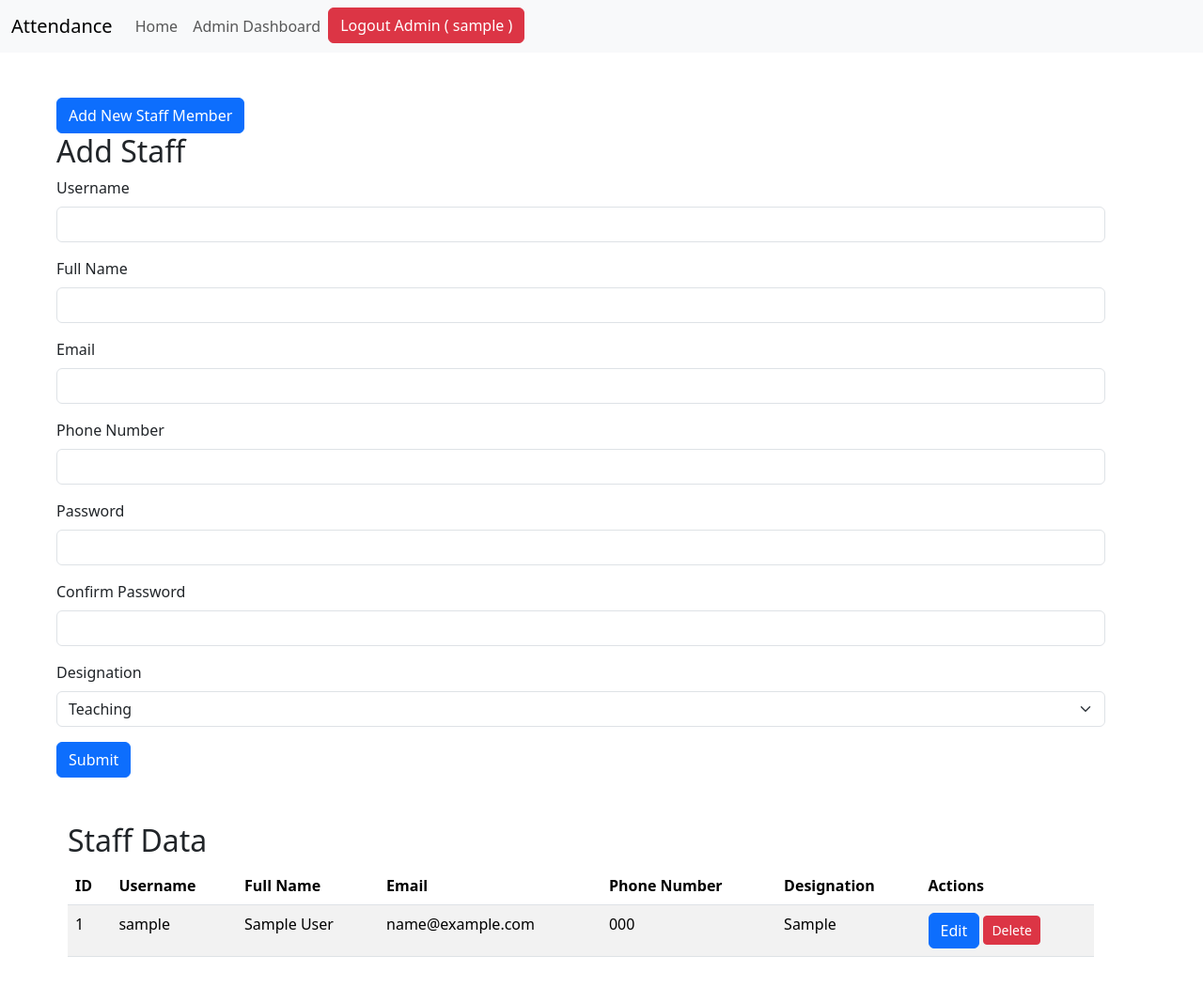
After one commit to hishamized/universityAttendence, a PHP site: page /kashmirUniversity/admin/manage_staff.php in a window 1280 px wide, after a click on "Add New Staff Member". The commit adds this page. Shown: the whole page at 94% size. Run offline with PHP 8.4, Linux system fonts and the light colour scheme; the visitor is signed in with stand-in values (Sample User, id 1); tables that the repository leaves empty or names only in its code hold one stand-in row (values such as "Sample post"); some libraries are stand-ins or nearby versions.

Commit message:
Staff Management Features: 1) Add new staff member 2) Edit Staff Member Account 3) Delete staff member account

```diff
--- a/admin/admin_dashboard.php
+++ b/admin/admin_dashboard.php
@@ -122,6 +122,10 @@ mysqli_close($conn);
             <li class="nav-item">
                 <a class="nav-link" href="manage_subjects.php">Manage Subjects</a>
             </li>
+            <li class="nav-item">
+                <a class="nav-link" href="manage_staff.php">Manage Staff</a>
+            </li>
+
         </ul>
     </div>
 
--- /dev/null
+++ b/admin/manage_staff.php
@@ -0,0 +1,327 @@
+<?php
+session_start();
+
+// Check if admin is not logged in, redirect to login page
+if (!isset($_SESSION['admin_id'])) {
+    header("Location: admin_login.php");
+    exit();
+}
+
+require_once('../config.php');
+
+if ($_SERVER['REQUEST_METHOD'] == "POST" && isset($_POST['addNewStaff'])) {
+    $username = htmlspecialchars($_POST['username']);
+    $fullName = htmlspecialchars($_POST['fullName']);
+    $email = htmlspecialchars($_POST['email']);
+    $phoneNumber = htmlspecialchars($_POST['phoneNumber']);
+    $password = htmlspecialchars($_POST['password']);
+    $confirmPassword = htmlspecialchars($_POST['confirmPassword']);
+    $designation = htmlspecialchars($_POST['designation']);
+
+    if (strlen($password) < 8) {
+        echo "Password must be at least 8 characters long";
+        exit();
+    } else if ($password != $confirmPassword) {
+        echo "Passwords do not match";
+        exit();
+    } else if (!filter_var($email, FILTER_VALIDATE_EMAIL)) {
+        echo "Invalid email address";
+        exit();
+    } else if (strlen($phoneNumber) < 10) {
+        echo "Invalid phone number";
+        exit();
+    } else if ($username == "" || $fullName == "") {
+        echo "Username and Full Name are required";
+        exit();
+    }
+
+    // Check if the username already exists
+    $sql = "SELECT COUNT(*) FROM staff WHERE username = ?";
+    $stmt = mysqli_prepare($conn, $sql);
+    mysqli_stmt_bind_param($stmt, 's', $username);
+    mysqli_stmt_execute($stmt);
+    mysqli_stmt_bind_result($stmt, $count);
+    mysqli_stmt_fetch($stmt);
+    mysqli_stmt_close($stmt);
+    if ($count > 0) {
+        // echo "Username already exists";
+        echo '<div class="alert alert-danger alert-dismissible fade show" role="alert">';
+        exit();
+    }
+
+    // Hash the password
+    $password = password_hash($password, PASSWORD_DEFAULT);
+
+    // Insert the new staff member into the database
+    $sql = "INSERT INTO staff (username, full_name, email, phone_number, password, designation) VALUES (?, ?, ?, ?, ?, ?)";
+    $stmt = mysqli_prepare($conn, $sql);
+    mysqli_stmt_bind_param($stmt, 'ssssss', $username, $fullName, $email, $phoneNumber, $password, $designation);
+    if ($stmt->execute()) {
+        echo '<div class="alert alert-success alert-dismissible fade show" role="alert">
+        Staff member added successfully
+        <button type="button" class="btn-close" data-bs-dismiss="alert" aria-label="Close"></button>
+      </div>';
+    } else {
+        echo '<div class="alert alert-danger alert-dismissible fade show" role="alert">
+        Failed to add staff member
+        <button type="button" class="btn-close" data-bs-dismiss="alert" aria-label="Close"></button>
+      </div>';
+    }
+    unset($_POST['addNewStaff']);
+    mysqli_stmt_close($stmt);
+}
+
+if ($_SERVER['REQUEST_METHOD'] == 'POST' && isset($_POST['editStaff'])) {
+    $editStaffid = htmlspecialchars(trim($_POST['editStaffId']));
+    $editUsername = htmlspecialchars(trim($_POST['editUsername']));
+    $editFullName = htmlspecialchars(trim($_POST['editFullName']));
+    $editEmail = htmlspecialchars(trim($_POST['editEmail']));
+    $editPhoneNumber = htmlspecialchars(trim($_POST['editPhoneNumber']));
+    $editDesignation = htmlspecialchars(trim($_POST['editDesignation']));
+
+    $sql =  "SELECT COUNT(*) FROM staff WHERE username = ?";
+
+    $stmt = mysqli_prepare($conn, $sql);
+    mysqli_stmt_bind_param($stmt, 's', $editUsername);
+    mysqli_stmt_execute($stmt);
+    mysqli_stmt_bind_result($stmt, $count);
+    mysqli_stmt_fetch($stmt);
+    mysqli_stmt_close($stmt);
+
+
+    if ($count > 0) {
+        // echo "Username already exists";
+        echo '<div class="alert alert-danger alert-dismissible fade show" role="alert">';
+        exit();
+    }
+    $sql = "UPDATE staff SET username = ?, full_name = ?, email = ?, phone_number = ?, designation = ? WHERE id = ?";
+    $stmt = mysqli_prepare($conn, $sql);
+    mysqli_stmt_bind_param($stmt, 'sssssi', $editUsername, $editFullName, $editEmail, $editPhoneNumber, $editDesignation, $editStaffid);
+    if ($stmt->execute()) {
+        echo '<div class="alert alert-success alert-dismissible fade show" role="alert">
+        Staff member updated successfully
+        <button type="button" class="btn-close" data-bs-dismiss="alert" aria-label="Close"></button>
+      </div>';
+    } else {
+        echo '<div class="alert alert-danger alert-dismissible fade show" role="alert">
+        Failed to update staff member
+        <button type="button" class="btn-close" data-bs-dismiss="alert" aria-label="Close"></button>
+        </div>';
+    }
+}
+
+if($_SERVER['REQUEST_METHOD'] === 'POST' && isset($_POST['deleteStaffId'])){
+    $staffId = $_POST['deleteStaffId'];
+
+    $stmt = $conn->prepare("DELETE FROM staff WHERE id = ?");
+    $stmt->bind_param("i", $staffId);
+
+    if($stmt->execute()){
+        echo '<div class="alert alert-success" role="alert">Subject deleted successfully.</div>';
+    } else {
+        echo '<div class="alert alert-danger" role="alert">Error deleting subject: ' . $conn->error . '</div>';
+    }
+
+    unset($_POST['deleteStaffId']);
+    $stmt->close();
+}
+
+// Fetch all staff members from the database
+$sql = "SELECT  id, username, full_name, email, phone_number, designation FROM staff";
+$result = mysqli_query($conn, $sql);
+$staffData = mysqli_fetch_all($result, MYSQLI_ASSOC);
+
+?>
+
+<!DOCTYPE html>
+<html lang="en">
+
+<head>
+    <meta charset="UTF-8">
+    <meta name="viewport" content="width=device-width, initial-scale=1.0">
+    <title>Document</title>
+    <link href="https://cdn.jsdelivr.net/npm/bootstrap@5.3.3/dist/css/bootstrap.min.css" rel="stylesheet" integrity="sha384-QWTKZyjpPEjISv5WaRU9OFeRpok6YctnYmDr5pNlyT2bRjXh0JMhjY6hW+ALEwIH" crossorigin="anonymous">
+
+    <script src="https://kit.fontawesome.com/1bc2765d38.js" crossorigin="anonymous"></script>
+    <script src="https://code.jquery.com/jquery-3.7.0.min.js" integrity="sha256-2Pmvv0kuTBOenSvLm6bvfBSSHrUJ+3A7x6P5Ebd07/g=" crossorigin="anonymous"></script>
+    <script src="../js/admin/manage_staff.js" type="text/javascript"></script>
+</head>
+
+<body>
+    <!-- Navbar -->
+    <nav class="navbar navbar-expand-lg bg-body-tertiary">
+        <div class="container-fluid">
+            <a class="navbar-brand" href="#">Attendance</a>
+            <button class="navbar-toggler" type="button" data-bs-toggle="collapse" data-bs-target="#navbarNav" aria-controls="navbarNav" aria-expanded="false" aria-label="Toggle navigation">
+                <span class="navbar-toggler-icon"></span>
+            </button>
+            <div class="collapse navbar-collapse" id="navbarNav">
+                <ul class="navbar-nav">
+                    <li class="nav-item">
+                        <a class="nav-link" href="<?php echo BASE_URL ?>">Home</a>
+                    </li>
+                    <li class="nav-item">
+                        <a class="nav-link" href="admin_dashboard.php">Admin Dashboard</a>
+                    </li>
+                    <li class="nav-item">
+                        <a class="btn btn-danger" href="admin_logout.php">Logout Admin ( <?php echo $_SESSION['admin_username'] ?> )</a>
+                    </li>
+                </ul>
+            </div>
+        </div>
+    </nav>
+
+    <div class="container m-5">
+        <button class="btn btn-primary" onclick="toggleAddStaffForm('staffFormContainer')">Add New Staff Member</button>
+        <div id="staffFormContainer" class="form-container" style="display: none;">
+            <h2>Add Staff</h2>
+            <form id="staffForm" method="post" action="manage_staff.php">
+                <div class="mb-3">
+                    <label for="username" class="form-label">Username</label>
+                    <input type="text" class="form-control" id="username" name="username" required>
+                </div>
+                <div class="mb-3">
+                    <label for="fullName" class="form-label">Full Name</label>
+                    <input type="text" class="form-control" id="fullName" name="fullName" required>
+                </div>
+                <div class="mb-3">
+                    <label for="email" class="form-label">Email</label>
+                    <input type="email" class="form-control" id="email" name="email" required>
+                </div>
+                <div class="mb-3">
+                    <label for="phoneNumber" class="form-label">Phone Number</label>
+                    <input type="text" class="form-control" id="phoneNumber" name="phoneNumber" required>
+                </div>
+                <div class="mb-3">
+                    <label for="password" class="form-label">Password</label>
+                    <input type="password" class="form-control" id="password" name="password" required>
+                </div>
+                <div class="mb-3">
+                    <label for="confirmPassword" class="form-label">Confirm Password</label>
+                    <input type="password" class="form-control" id="confirmPassword" name="confirmPassword" required>
+                </div>
+                <div class="mb-3">
+                    <label for="designation" class="form-label">Designation</label>
+                    <select class="form-select" id="designation" name="designation" required>
+                        <option value="teaching">Teaching</option>
+                        <option value="non_teaching">Non-Teaching</option>
+                        <option value="dignitary">Dignitary</option>
+                    </select>
+                </div>
+                <button type="submit" name="addNewStaff" class="btn btn-primary">Submit</button>
+            </form>
+        </div>
+    </div>
+
+    <div class="container m-5">
+
+        <div class="container mt-5">
+            <h2>Staff Data</h2>
+            <table class="table table-striped">
+                <thead>
+                    <tr>
+                        <th>ID</th>
+                        <th>Username</th>
+                        <th>Full Name</th>
+                        <th>Email</th>
+                        <th>Phone Number</th>
+                        <th>Designation</th>
+                        <th>Actions</th>
+                    </tr>
+                </thead>
+                <tbody>
+                    <?php foreach ($staffData as $staff) : ?>
+                        <tr data-staff-id="<?= $staff['id'] ?>">
+                            <td><?= $staff['id'] ?></td>
+                            <td class="username"><?= $staff['username'] ?></td>
+                            <td class="full_name"><?= $staff['full_name'] ?></td>
+                            <td class="email"><?= $staff['email'] ?></td>
+                            <td class="phone_number"><?= $staff['phone_number'] ?></td>
+                            <td class="designation"><?= $staff['designation'] ?></td>
+                            <td>
+                                <button class="btn btn-primary btn-edit">Edit</button>
+                                <button class="btn btn-danger btn-sm" onclick="openDeleteModal(<?= $staff['id'] ?>)">Delete</button>
+                            </td>
+                        </tr>
+                    <?php endforeach; ?>
+
+                </tbody>
+            </table>
+        </div>
+    </div>
+
+
+    <!-- Bootstrap modal for edit staff -->
+    <div class="modal fade" id="editStaffModal" tabindex="-1" aria-labelledby="editStaffModalLabel" aria-hidden="true">
+        <div class="modal-dialog">
+            <div class="modal-content">
+                <div class="modal-header">
+                    <h5 class="modal-title" id="editStaffModalLabel">Edit Staff</h5>
+                    <button onclick="closeStaffEditModal()" type="button" class="btn-close" data-dismiss="modal" aria-label="Close"></button>
+                </div>
+                <div class="modal-body">
+                    <form id="editStaffForm" method="post" action="manage_staff.php">
+                        <!-- Input fields for editing staff details -->
+                        <div class="mb-3">
+                            <label for="editUsername" class="form-label">Username</label>
+                            <input type="text" class="form-control" id="editUsername" name="editUsername" required>
+                        </div>
+                        <div class="mb-3">
+                            <label for="editFullName" class="form-label">Full Name</label>
+                            <input type="text" class="form-control" id="editFullName" name="editFullName" required>
+                        </div>
+                        <div class="mb-3">
+                            <label for="editEmail" class="form-label">Email</label>
+                            <input type="email" class="form-control" id="editEmail" name="editEmail" required>
+                        </div>
+                        <div class="mb-3">
+                            <label for="editPhoneNumber" class="form-label">Phone Number</label>
+                            <input type="tel" class="form-control" id="editPhoneNumber" name="editPhoneNumber" required>
+                        </div>
+                        <div class="mb-3">
+                            <label for="editDesignation" class="form-label">Designation</label>
+                            <select class="form-select" id="editDesignation" name="editDesignation" required>
+                                <option value="teaching">Teaching</option>
+                                <option value="non_teaching">Non-Teaching</option>
+                                <option value="dignitary">Dignitary</option>
+                            </select>
+                        </div>
+                        <!-- Hidden input field for staff ID -->
+                        <input type="hidden" id="editStaffId" name="editStaffId">
+                        <button type="submit" name="editStaff" class="btn btn-primary">Update</button>
+                        <button onclick="closeStaffEditModal()" type="button" class="btn btn-danger">Cancel</button>
+                    </form>
+                </div>
+            </div>
+        </div>
+    </div>
+
+     <!-- Delete Class Modal -->
+     <div class="modal fade" id="deleteModal" tabindex="-1" aria-labelledby="deleteModalLabel" aria-hidden="true">
+        <div class="modal-dialog">
+
+
+            <div class="modal-content">
+                <div class="modal-header">
+                    <h5 class="modal-title" id="deleteModalLabel">Confirmation</h5>
+                    <button type="button" class="btn-close" data-bs-dismiss="modal" aria-label="Close"></button>
+                </div>
+                <div class="modal-body">
+                    <p>Are you sure you want to delete this Staff Member Account?</p>
+                    <!-- Form for deletion confirmation -->
+                    <form id="deleteForm" method="post" action="manage_staff.php">
+                        <input type="hidden" name="deleteStaffId" id="deleteStaffId">
+                    </form>
+                </div>
+                <div class="modal-footer">
+                    <button type="button" class="btn btn-secondary" data-bs-dismiss="modal">Cancel</button>
+                    <button type="button" class="btn btn-danger" onclick="confirmDelete()">Delete</button>
+                </div>
+            </div>
+        </div>
+    </div>
+    <script src="https://cdn.jsdelivr.net/npm/bootstrap@5.3.2/dist/js/bootstrap.bundle.min.js" integrity="sha384-C6RzsynM9kWDrMNeT87bh95OGNyZPhcTNXj1NW7RuBCsyN/o0jlpcV8Qyq46cDfL" crossorigin="anonymous"></script>
+    <?php $conn->close(); ?>
+</body>
+
+</html>
```
Also changed, not shown: js/admin/manage_staff.js (added, +50 -0 lines).
